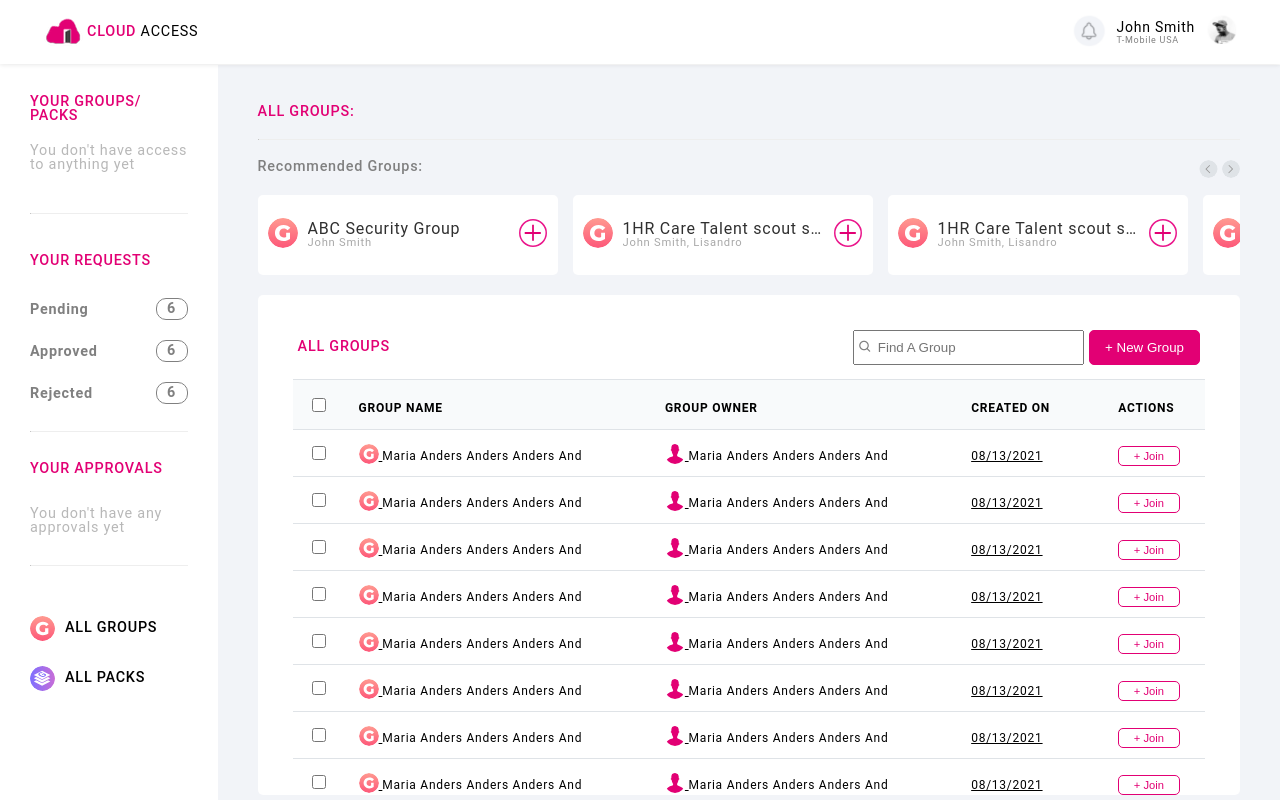
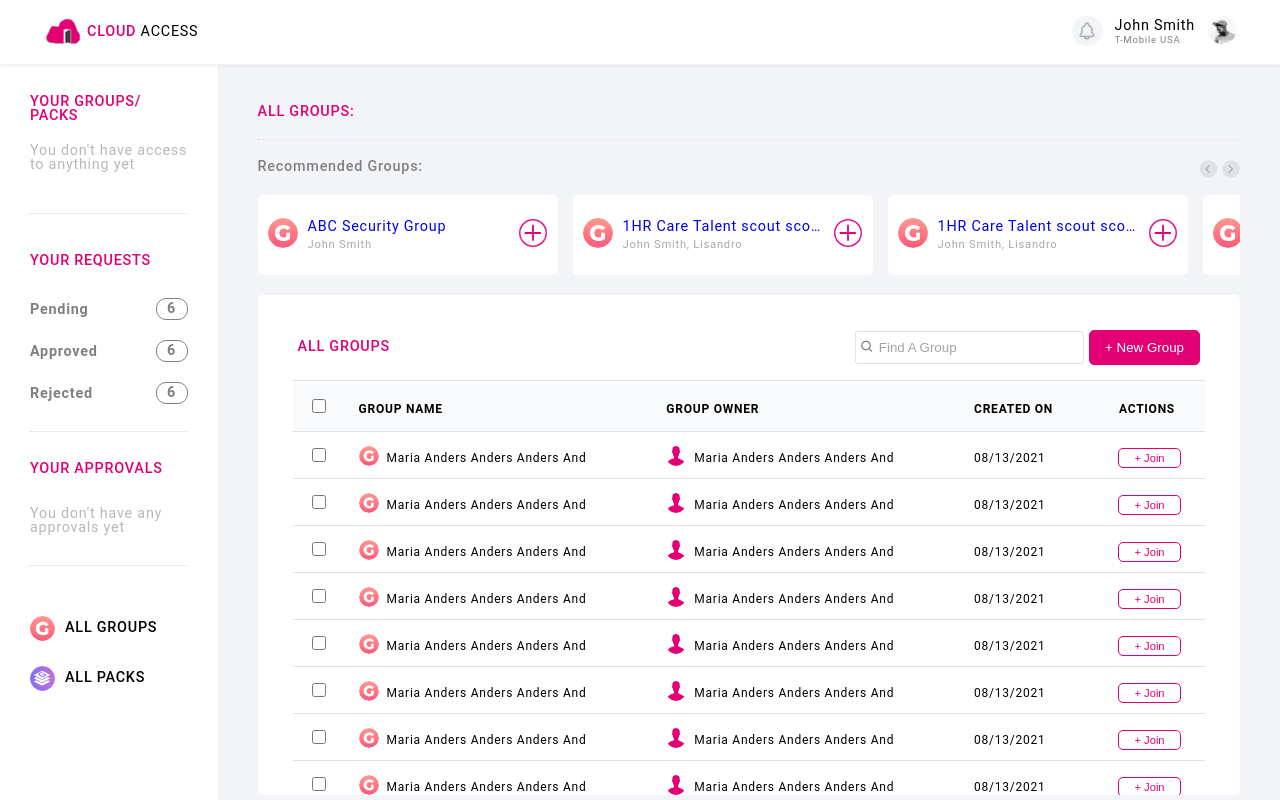
Before and after one commit to obaidr76/proj1-website, a plain HTML site: page homepage.html in a window 1280 px wide. Drawn offline with nearby package versions, Linux system fonts and the light colour scheme.

Commit message:
second commit

```diff
--- a/css/style.css
+++ b/css/style.css
@@ -32,8 +32,8 @@ strong{color: #e20074;font-weight: 550;}
 .top_child_navbar_eleR img{height: 35x; width: 35px;}
 
 
-.username_sim{font-size: 9px; color: grey; margin-top: 2px;}
-.username_logo{font-size: 14px; color: black;}
+.username_sim{font-size: 0.6rem; color: grey; margin-top: 2px;}
+.username_logo{font-size: 0.9rem; color: black;}
 
 
 .content_box{
@@ -99,10 +99,10 @@ hr { border-top: 0.1px; color: rgb(175, 175, 175); }
 .child-wrapper-group-box{ height: 80px; border-radius: 5px; background-color: white;
   display: flex; align-items: center; margin-right: 15px; width: 300px;
 }
-.navbarR_1-wrapper{ width: 100%;}
+.navbarR_1-wrapper{ width: 100%; color: rgb(48, 48, 48); }
 
 
-.navbarR_1-wrapper span{ display:block; width: 200px; color: rgb(48, 48, 48); overflow:hidden; font-size: 1rem;}
+.navbarR_1-wrapper span{ display:block; width: 200px; overflow:hidden; }
 
 .child-wrapper-group-box img{ margin-left:10px; margin-right:10px; height : 30px; width: 30px;}
 
@@ -132,15 +132,11 @@ hr { border-top: 0.1px; color: rgb(175, 175, 175); }
 
 .group_data th {
    font-weight: 600;  text-align: left;
-   box-shadow: 0 -1px 0 0 #dfe3e7, inset 0 -1px 0 0 #dfe3e7;
    background-color: #f8fafb; padding: 15px;
-  color: black;
+  color: black; border-bottom: 1px solid #dfe3e7;  border-top: 1px solid #dfe3e7;
 }
-.checkbox_default {
-  width: 14px;
-  height: 14px;
-  border: solid 1px #c3c7ca;
-  background-color: #fff;
+.checkbox_default{
+  width: 14px;  height: 14px;  border: solid 1px #c3c7ca;  background-color: #fff;
 }
 
 .overflow_text{
@@ -154,7 +150,7 @@ hr { border-top: 0.1px; color: rgb(175, 175, 175); }
   margin-right: 35px; margin-left: 35px; overflow: scroll;
 }
 
-.group_data td{padding: 10px 15px; border-bottom: 1px solid #dfe3e7; text-decoration: underline;
+.group_data td{padding: 10px 15px; border-bottom: 1px solid #dfe3e7;
 }
 .group_data img{
   height: 20px; width: 20px; top: 4px;position: relative;
@@ -167,9 +163,9 @@ hr { border-top: 0.1px; color: rgb(175, 175, 175); }
 .pageno input{ width: 1.5rem; height: 1rem; margin: 0px 5px;}
 
 
-.top_child_navbar_eleR input{padding: 8px; width: 200px;     padding-left: 1.2rem;
-
-}
+.top_child_navbar_eleR input{padding: 8px; width: 200px;
+  padding-left: 1.2rem; border-radius: 3px; border: solid 1px #dee3e6;
+  background-color: #fff;}
 
 
 a{text-decoration: none;}
@@ -290,3 +286,17 @@ a{text-decoration: none;}
   }
   .group_data button{padding: 3px 10px;}
 }
+
+
+button, a, .child_side_navbar_top, .child_side_navbar_bottom, .top_child_navbar_eleL p,th ,td, .checkbox_default, input{
+  cursor:pointer;
+}
+
+.recommended_group_textname{font-size: 0.7rem; color: rgb(168, 168, 168); margin-top: 5px;}
+
+::placeholder { /* Chrome, Firefox, Opera, Safari 10.1+ */
+  color: #4a4a4a; opacity: 0.5;
+}
+.mediagroup0 img, .mediagroup1 img{margin-right: 8px;}
+
+.mediagroup0, .mediagroup1{  text-decoration: underline;}
--- a/homepage.html
+++ b/homepage.html
@@ -77,7 +77,7 @@
                         <a href="#"><img src="images/Group_icon.svg" alt="img!"></a>
                         <div class="navbarR_1-wrapper">
                             <a href="#"><span class="overflow_text">ABC Security Group</span></a>
-                            <a href="#"><span  class="overflow_text" style="font-size: 0.7rem; color: rgb(168, 168, 168);">John Smith</span></a>
+                            <a href="#"><span class="overflow_text  recommended_group_textname" >John Smith</span></a>
                         </div>
                         <a href="#"><img src="images/plus.svg" alt="img!"></a>
                     </div>
@@ -85,7 +85,7 @@
                         <a href="#"><img src="images/Group_icon.svg" alt="img!"></a>
                         <div class="navbarR_1-wrapper">
                             <a href="#"><span  class="overflow_text">1HR Care Talent scout scout scoutscoutscout</span></a>
-                            <a href="#"><span  class="overflow_text" style="font-size: 0.7rem; color: rgb(168, 168, 168);">John Smith, Lisandro</span></a>
+                            <a href="#"><span  class="overflow_text recommended_group_textname" >John Smith, Lisandro</span></a>
                         </div>
                         <a href="#"><img src="images/plus.svg" alt="img!"></a>
                     </div>
@@ -93,7 +93,7 @@
                         <a href="#"><img src="images/Group_icon.svg" alt="img!"></a>
                         <div class="navbarR_1-wrapper">
                             <a href="#"><span  class="overflow_text">1HR Care Talent scout scout scoutscoutscout</span></a>
-                            <a href="#"><span  class="overflow_text" style="font-size: 0.7rem; color: rgb(168, 168, 168);">John Smith, Lisandro</span></a>
+                            <a href="#"><span  class="overflow_text recommended_group_textname" >John Smith, Lisandro</span></a>
                         </div>
                         <a href="#"><img src="images/plus.svg" alt="img!"></a>
                     </div>
@@ -101,7 +101,7 @@
                         <a href="#"><img src="images/Group_icon.svg" alt="img!"></a>
                         <div class="navbarR_1-wrapper">
                             <a href="#"><span  class="overflow_text">1HR Care Talent scout scout scoutscoutscout</span></a>
-                            <a href="#"><span  class="overflow_text" style="font-size: 0.7rem; color: rgb(168, 168, 168);">John Smith, Lisandro</span></a>
+                            <a href="#"><span  class="overflow_text recommended_group_textname" >John Smith, Lisandro</span></a>
                         </div>
                         <a href="#"><img src="images/plus.svg" alt="img!"></a>
                     </div>
@@ -109,7 +109,7 @@
                         <a href="#"><img src="images/Group_icon.svg" alt="img!"></a>
                         <div class="navbarR_1-wrapper">
                             <a href="#"><span  class="overflow_text">1HR Care Talent scout scout scoutscoutscout</span></a>
-                            <a href="#"><span  class="overflow_text" style="font-size: 0.7rem; color: rgb(168, 168, 168);">John Smith, Lisandro</span></a>
+                            <a href="#"><span  class="overflow_text recommended_group_textname" >John Smith, Lisandro</span></a>
                         </div>
                         <a href="#"><img src="images/plus.svg" alt="img!"></a>
                     </div>
@@ -130,8 +130,8 @@
                             <thead>
                                 <tr>
                                 <th style="width: 10px;"><input class="checkbox_default" type="checkbox"></th>
-                                <th class="mediagroup0" style="width: auto;">GROUP NAME</th>
-                                <th class="mediagroup1" style="width: auto;">GROUP OWNER</th>
+                                <th class="mediagroup0" style="width: auto; text-decoration: none;">GROUP NAME</th>
+                                <th class="mediagroup1" style="width: auto; text-decoration: none;">GROUP OWNER</th>
                                 <th class="mediagroup2" style="width: auto;">CREATED ON</th>
                                 <th style="text-align: center;">ACTIONS</th>
                                 </tr>
@@ -139,96 +139,96 @@
                             <tbody>
                                 <tr>
                                 <td><input class="checkbox_default" type="checkbox"></td>
-                                <td class="mediagroup0" ><img src="images/Group_icon.svg" alt="img!"> <span class="overflow_text">Maria Anders Anders Anders Anders Anders Anders Anders...</span></td>
-                                <td class="mediagroup1" ><img src="images/User_Multiple.svg" alt="img!"> <span class="overflow_text">Maria Anders Anders Anders Anders Anders Anders Anders...</span></td>
+                                <td class="mediagroup0" ><img src="images/Group_icon.svg" alt="img!"><span class="overflow_text">Maria Anders Anders Anders Anders Anders Anders Anders...</span></td>
+                                <td class="mediagroup1" ><img src="images/User_Multiple.svg" alt="img!"><span class="overflow_text">Maria Anders Anders Anders Anders Anders Anders Anders...</span></td>
                                 <td class="mediagroup2" >08/13/2021</td>
                                 <td style="text-align: center;">
                                     <button type="submit"> + Join</button></td>
                                 </tr>
                                 <tr>
                                 <td><input class="checkbox_default" type="checkbox"></td>
-                                <td class="mediagroup0" ><img src="images/Group_icon.svg" alt="img!"> <span class="overflow_text">Maria Anders Anders Anders Anders Anders Anders Anders...</span></td>
-                                <td class="mediagroup1" ><img src="images/User_Multiple.svg" alt="img!"> <span class="overflow_text">Maria Anders Anders Anders Anders Anders Anders Anders...</span></td>
+                                <td class="mediagroup0" ><img src="images/Group_icon.svg" alt="img!"><span class="overflow_text">Maria Anders Anders Anders Anders Anders Anders Anders...</span></td>
+                                <td class="mediagroup1" ><img src="images/User_Multiple.svg" alt="img!"><span class="overflow_text">Maria Anders Anders Anders Anders Anders Anders Anders...</span></td>
                                 <td class="mediagroup2" >08/13/2021</td>
                                 <td style="text-align: center;">
                                     <button type="submit"> + Join</button></td>
                                 </tr>
                                 <tr>
                                 <td><input class="checkbox_default" type="checkbox"></td>
-                                <td class="mediagroup0" ><img src="images/Group_icon.svg" alt="img!"> <span class="overflow_text">Maria Anders Anders Anders Anders Anders Anders Anders...</span></td>
-                                <td class="mediagroup1" ><img src="images/User_Multiple.svg" alt="img!"> <span class="overflow_text">Maria Anders Anders Anders Anders Anders Anders Anders...</span></td>
+                                <td class="mediagroup0" ><img src="images/Group_icon.svg" alt="img!"><span class="overflow_text">Maria Anders Anders Anders Anders Anders Anders Anders...</span></td>
+                                <td class="mediagroup1" ><img src="images/User_Multiple.svg" alt="img!"><span class="overflow_text">Maria Anders Anders Anders Anders Anders Anders Anders...</span></td>
                                 <td class="mediagroup2" >08/13/2021</td>
                                 <td style="text-align: center;">
                                     <button type="submit"> + Join</button></td>
                                 </tr>
                                 <tr>
                                 <td><input class="checkbox_default" type="checkbox"></td>
-                                <td class="mediagroup0" ><img src="images/Group_icon.svg" alt="img!"> <span class="overflow_text">Maria Anders Anders Anders Anders Anders Anders Anders...</span></td>
-                                <td class="mediagroup1" ><img src="images/User_Multiple.svg" alt="img!"> <span class="overflow_text">Maria Anders Anders Anders Anders Anders Anders Anders...</span></td>
+                                <td class="mediagroup0" ><img src="images/Group_icon.svg" alt="img!"><span class="overflow_text">Maria Anders Anders Anders Anders Anders Anders Anders...</span></td>
+                                <td class="mediagroup1" ><img src="images/User_Multiple.svg" alt="img!"><span class="overflow_text">Maria Anders Anders Anders Anders Anders Anders Anders...</span></td>
                                 <td class="mediagroup2" >08/13/2021</td>
                                 <td style="text-align: center;">
                                     <button type="submit"> + Join</button></td>
                                 </tr>
                                 <tr>
                                 <td><input class="checkbox_default" type="checkbox"></td>
-                                <td class="mediagroup0" ><img src="images/Group_icon.svg" alt="img!"> <span class="overflow_text">Maria Anders Anders Anders Anders Anders Anders Anders...</span></td>
-                                <td class="mediagroup1" ><img src="images/User_Multiple.svg" alt="img!"> <span class="overflow_text">Maria Anders Anders Anders Anders Anders Anders Anders...</span></td>
+                                <td class="mediagroup0" ><img src="images/Group_icon.svg" alt="img!"><span class="overflow_text">Maria Anders Anders Anders Anders Anders Anders Anders...</span></td>
+                                <td class="mediagroup1" ><img src="images/User_Multiple.svg" alt="img!"><span class="overflow_text">Maria Anders Anders Anders Anders Anders Anders Anders...</span></td>
                                 <td class="mediagroup2" >08/13/2021</td>
                                 <td style="text-align: center;">
                                     <button type="submit"> + Join</button></td>
                                 </tr>
                                 <tr>
                                 <td><input class="checkbox_default" type="checkbox"></td>
-                                <td class="mediagroup0" ><img src="images/Group_icon.svg" alt="img!"> <span class="overflow_text">Maria Anders Anders Anders Anders Anders Anders Anders...</span></td>
-                                <td class="mediagroup1" ><img src="images/User_Multiple.svg" alt="img!"> <span class="overflow_text">Maria Anders Anders Anders Anders Anders Anders Anders...</span></td>
+                                <td class="mediagroup0" ><img src="images/Group_icon.svg" alt="img!"><span class="overflow_text">Maria Anders Anders Anders Anders Anders Anders Anders...</span></td>
+                                <td class="mediagroup1" ><img src="images/User_Multiple.svg" alt="img!"><span class="overflow_text">Maria Anders Anders Anders Anders Anders Anders Anders...</span></td>
                                 <td class="mediagroup2" >08/13/2021</td>
                                 <td style="text-align: center;">
                                     <button type="submit"> + Join</button></td>
                                 </tr>
                                 <tr>
                                 <td><input class="checkbox_default" type="checkbox"></td>
-                                <td class="mediagroup0" ><img src="images/Group_icon.svg" alt="img!"> <span class="overflow_text">Maria Anders Anders Anders Anders Anders Anders Anders...</span></td>
-                                <td class="mediagroup1" ><img src="images/User_Multiple.svg" alt="img!"> <span class="overflow_text">Maria Anders Anders Anders Anders Anders Anders Anders...</span></td>
+                                <td class="mediagroup0" ><img src="images/Group_icon.svg" alt="img!"><span class="overflow_text">Maria Anders Anders Anders Anders Anders Anders Anders...</span></td>
+                                <td class="mediagroup1" ><img src="images/User_Multiple.svg" alt="img!"><span class="overflow_text">Maria Anders Anders Anders Anders Anders Anders Anders...</span></td>
                                 <td class="mediagroup2" >08/13/2021</td>
                                 <td style="text-align: center;">
                                     <button type="submit"> + Join</button></td>
                                 </tr>
                                 <tr>
                                 <td><input class="checkbox_default" type="checkbox"></td>
-                                <td class="mediagroup0" ><img src="images/Group_icon.svg" alt="img!"> <span class="overflow_text">Maria Anders Anders Anders Anders Anders Anders Anders...</span></td>
-                                <td class="mediagroup1" ><img src="images/User_Multiple.svg" alt="img!"> <span class="overflow_text">Maria Anders Anders Anders Anders Anders Anders Anders...</span></td>
+                                <td class="mediagroup0" ><img src="images/Group_icon.svg" alt="img!"><span class="overflow_text">Maria Anders Anders Anders Anders Anders Anders Anders...</span></td>
+                                <td class="mediagroup1" ><img src="images/User_Multiple.svg" alt="img!"><span class="overflow_text">Maria Anders Anders Anders Anders Anders Anders Anders...</span></td>
                                 <td class="mediagroup2" >08/13/2021</td>
                                 <td style="text-align: center;">
                                     <button type="submit"> + Join</button></td>
                                 </tr>
                                 <tr>
                                 <td><input class="checkbox_default" type="checkbox"></td>
-                                <td class="mediagroup0" ><img src="images/Group_icon.svg" alt="img!"> <span class="overflow_text">Maria Anders Anders Anders Anders Anders Anders Anders...</span></td>
-                                <td class="mediagroup1" ><img src="images/User_Multiple.svg" alt="img!"> <span class="overflow_text">Maria Anders Anders Anders Anders Anders Anders Anders...</span></td>
+                                <td class="mediagroup0" ><img src="images/Group_icon.svg" alt="img!"><span class="overflow_text">Maria Anders Anders Anders Anders Anders Anders Anders...</span></td>
+                                <td class="mediagroup1" ><img src="images/User_Multiple.svg" alt="img!"><span class="overflow_text">Maria Anders Anders Anders Anders Anders Anders Anders...</span></td>
                                 <td class="mediagroup2" >08/13/2021</td>
                                 <td style="text-align: center;">
                                     <button type="submit"> + Join</button></td>
                                 </tr>
                                 <tr>
                                 <td><input class="checkbox_default" type="checkbox"></td>
-                                <td class="mediagroup0" ><img src="images/Group_icon.svg" alt="img!"> <span class="overflow_text">Maria Anders Anders Anders Anders Anders Anders Anders...</span></td>
-                                <td class="mediagroup1" ><img src="images/User_Multiple.svg" alt="img!"> <span class="overflow_text">Maria Anders Anders Anders Anders Anders Anders Anders...</span></td>
+                                <td class="mediagroup0" ><img src="images/Group_icon.svg" alt="img!"><span class="overflow_text">Maria Anders Anders Anders Anders Anders Anders Anders...</span></td>
+                                <td class="mediagroup1" ><img src="images/User_Multiple.svg" alt="img!"><span class="overflow_text">Maria Anders Anders Anders Anders Anders Anders Anders...</span></td>
                                 <td class="mediagroup2" >08/13/2021</td>
                                 <td style="text-align: center;">
                                     <button type="submit"> + Join</button></td>
                                 </tr>
                                 <tr>
                                 <td><input class="checkbox_default" type="checkbox"></td>
-                                <td class="mediagroup0" ><img src="images/Group_icon.svg" alt="img!"> <span class="overflow_text">Maria Anders Anders Anders Anders Anders Anders Anders...</span></td>
-                                <td class="mediagroup1" ><img src="images/User_Multiple.svg" alt="img!"> <span class="overflow_text">Maria Anders Anders Anders Anders Anders Anders Anders...</span></td>
+                                <td class="mediagroup0" ><img src="images/Group_icon.svg" alt="img!"><span class="overflow_text">Maria Anders Anders Anders Anders Anders Anders Anders...</span></td>
+                                <td class="mediagroup1" ><img src="images/User_Multiple.svg" alt="img!"><span class="overflow_text">Maria Anders Anders Anders Anders Anders Anders Anders...</span></td>
                                 <td class="mediagroup2" >08/13/2021</td>
                                 <td style="text-align: center;">
                                     <button type="submit"> + Join</button></td>
                                 </tr>
                                 <tr>
                                 <td><input class="checkbox_default" type="checkbox"></td>
-                                <td class="mediagroup0" ><img src="images/Group_icon.svg" alt="img!"> <span class="overflow_text">Maria Anders Anders Anders Anders Anders Anders Anders...</span></td>
-                                <td class="mediagroup1" ><img src="images/User_Multiple.svg" alt="img!"> <span class="overflow_text">Maria Anders Anders Anders Anders Anders Anders Anders...</span></td>
+                                <td class="mediagroup0" ><img src="images/Group_icon.svg" alt="img!"><span class="overflow_text">Maria Anders Anders Anders Anders Anders Anders Anders...</span></td>
+                                <td class="mediagroup1" ><img src="images/User_Multiple.svg" alt="img!"><span class="overflow_text">Maria Anders Anders Anders Anders Anders Anders Anders...</span></td>
                                 <td class="mediagroup2" >08/13/2021</td>
                                 <td style="text-align: center;">
                                     <button type="submit"> + Join</button></td>
```
